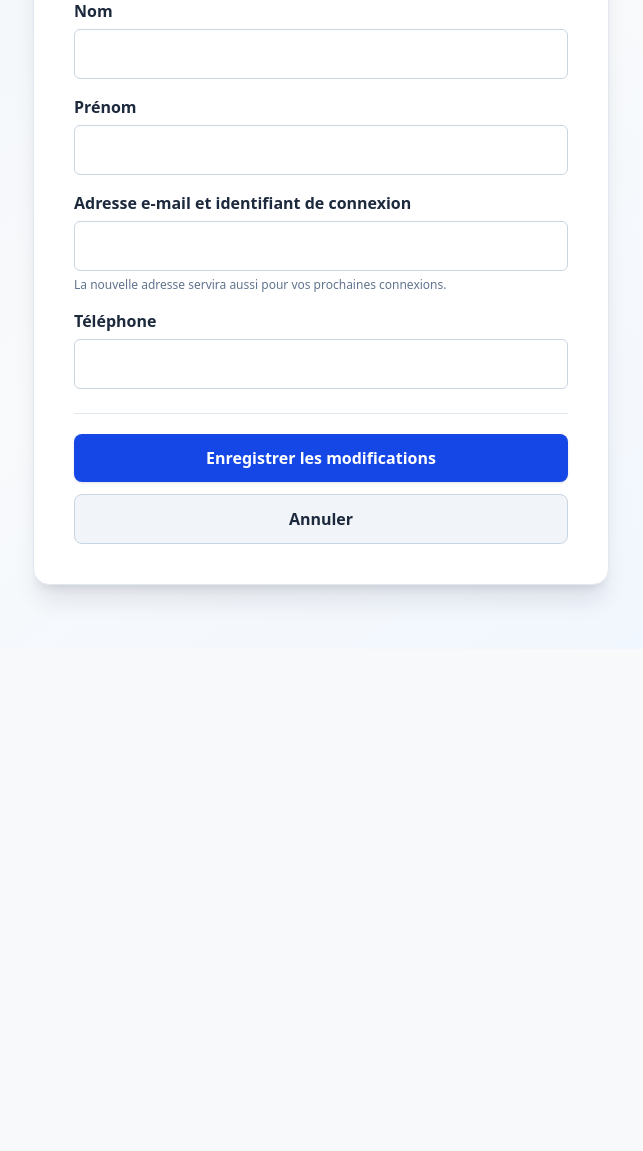
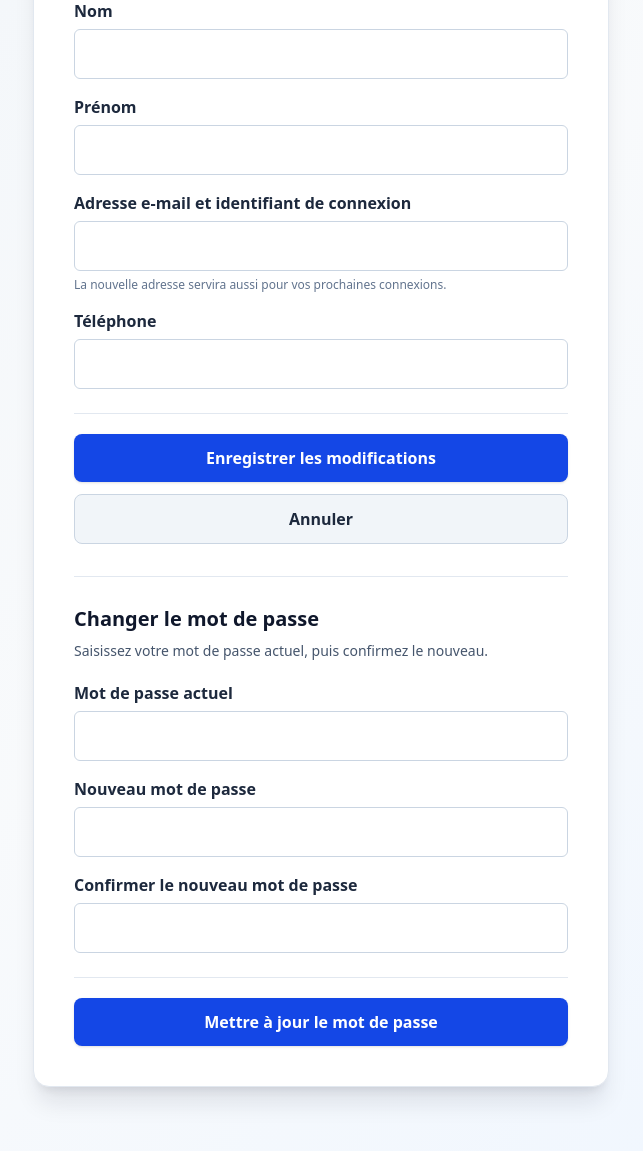
Before and after one commit to JamaisLa/WorkSpace, a Spring app: template src/main/resources/templates/profil.html in a window 1280 px wide. Shown: the part 251-1402 px from the top of the page, without its empty margins (319-962 px from the left). Before the commit the page ends 859 px from the top, so only its background shows below. Run offline with Thymeleaf, Linux system fonts and the light colour scheme; the template is opened without the code that fills it, so the values that code supplies are empty; style sheets or scripts are compiled from the project's sources; some of the project's set-up classes (security, data sources, template engines, error pages and the like) are left out, and stand-ins take their place.

Commit message:
feat: implement password change functionality with form validation and service integration

```diff
--- a/src/main/java/com/workspace/model/Employe.java
+++ b/src/main/java/com/workspace/model/Employe.java
@@ -113,6 +113,10 @@ public class Employe {
         return motDePasseHash;
     }
 
+    public void setMotDePasseHash(String motDePasseHash) {
+        this.motDePasseHash = motDePasseHash;
+    }
+
     public RoleEmploye getRole() {
         return role;
     }
--- a/src/main/resources/templates/profil.html
+++ b/src/main/resources/templates/profil.html
@@ -46,6 +46,42 @@
             <a class="site-button-secondary w-full" th:href="@{/}">Annuler</a>
         </div>
     </form>
+
+    <section class="mt-8 border-t border-slate-200 pt-7">
+        <h2 class="text-xl font-semibold text-slate-900">Changer le mot de passe</h2>
+        <p class="mt-2 text-sm text-slate-600">Saisissez votre mot de passe actuel, puis confirmez le nouveau.</p>
+        <p th:if="${passwordSuccess}" th:text="${passwordSuccess}" role="status"
+           class="mt-4 rounded-lg border border-green-200 bg-green-50 px-4 py-3 text-green-800"></p>
+        <form class="mt-5 grid gap-4" th:action="@{/profil/mot-de-passe}"
+              th:object="${motDePasseForm}" method="post">
+            <p class="text-sm text-red-700" th:if="${#fields.hasGlobalErrors()}"
+               th:each="error : ${#fields.globalErrors()}" th:text="${error}" role="alert"></p>
+            <div class="grid gap-1.5">
+                <label class="font-semibold" for="motDePasseActuel">Mot de passe actuel</label>
+                <input class="w-full rounded-md border border-slate-300 bg-white px-3 py-3 focus-visible:border-blue-600 focus-visible:outline-2 focus-visible:outline-blue-200"
+                       id="motDePasseActuel" type="password" th:field="*{motDePasseActuel}"
+                       autocomplete="current-password" required>
+                <p class="text-sm text-red-700" th:errors="*{motDePasseActuel}"></p>
+            </div>
+            <div class="grid gap-1.5">
+                <label class="font-semibold" for="nouveauMotDePasse">Nouveau mot de passe</label>
+                <input class="w-full rounded-md border border-slate-300 bg-white px-3 py-3 focus-visible:border-blue-600 focus-visible:outline-2 focus-visible:outline-blue-200"
+                       id="nouveauMotDePasse" type="password" th:field="*{nouveauMotDePasse}"
+                       autocomplete="new-password" minlength="8" maxlength="100" required>
+                <p class="text-sm text-red-700" th:errors="*{nouveauMotDePasse}"></p>
+            </div>
+            <div class="grid gap-1.5">
+                <label class="font-semibold" for="confirmation">Confirmer le nouveau mot de passe</label>
+                <input class="w-full rounded-md border border-slate-300 bg-white px-3 py-3 focus-visible:border-blue-600 focus-visible:outline-2 focus-visible:outline-blue-200"
+                       id="confirmation" type="password" th:field="*{confirmation}"
+                       autocomplete="new-password" required>
+                <p class="text-sm text-red-700" th:errors="*{confirmation}"></p>
+            </div>
+            <div class="mt-2 flex justify-center border-t border-slate-200 pt-5">
+                <button class="site-button w-full" type="submit">Mettre à jour le mot de passe</button>
+            </div>
+        </form>
+    </section>
 </main>
 </body>
 </html>
```
Also changed, not shown: src/main/java/com/workspace/controller/ProfilController.java (+33 -0 lines), src/main/java/com/workspace/dto/MotDePasseForm.java (added, +23 -0 lines), src/main/java/com/workspace/service/ProfilService.java (+14 -1 lines).
